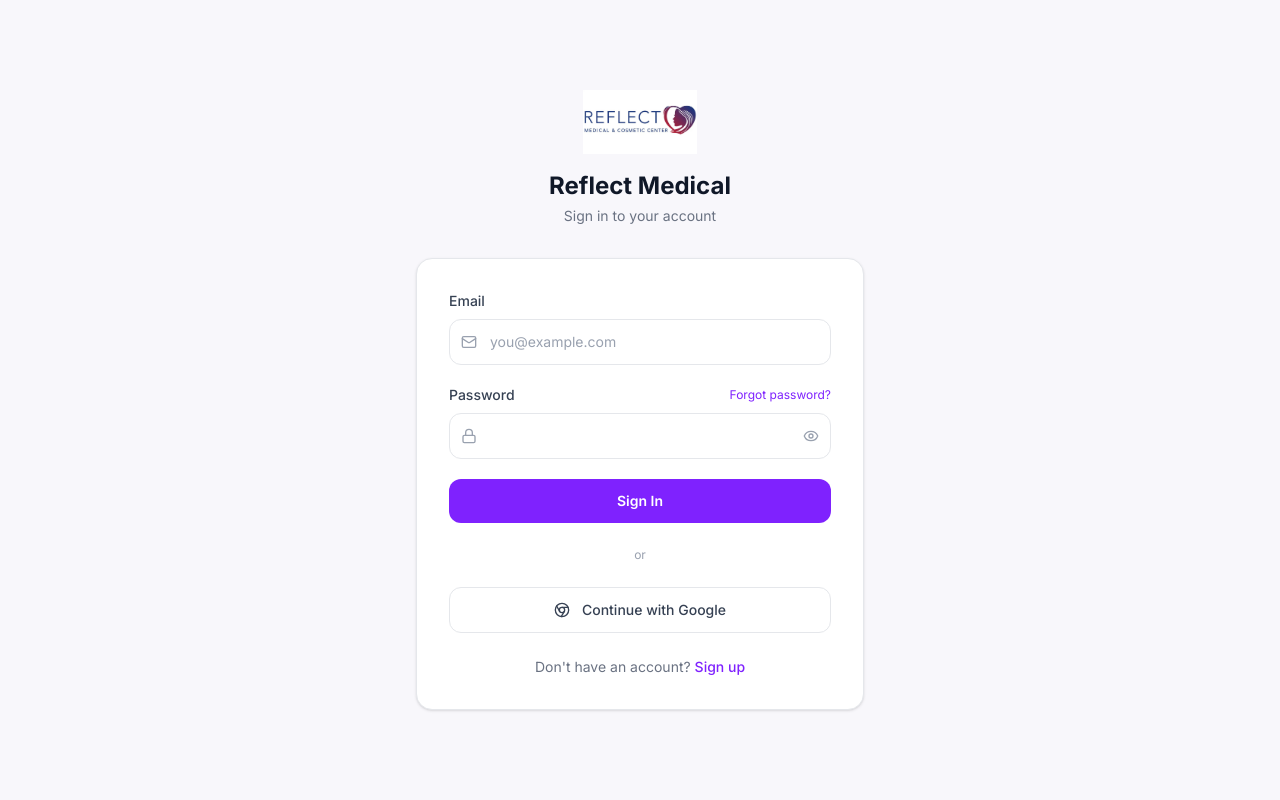
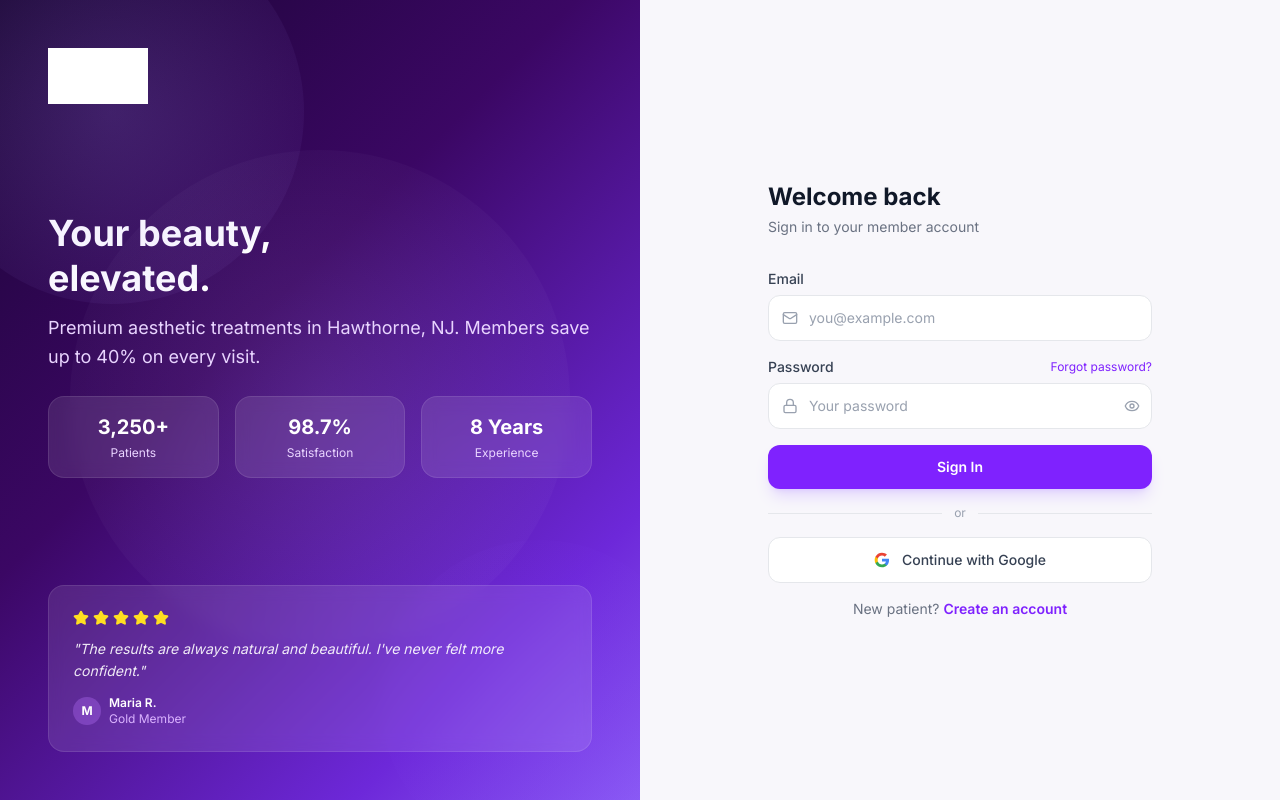
Before and after one commit to ZbienVC/ReflectMedical, a React (Vite) app: page /login in a window 1280 px wide. Built offline with nearby package versions, Linux system fonts and the light colour scheme; no server answers; the database is empty; a web font is replaced by a local one.

Commit message:
Premium login page: split-screen layout, purple gradient brand panel, testimonial, animations

```diff
--- a/src/pages/Login.tsx
+++ b/src/pages/Login.tsx
@@ -1,7 +1,7 @@
 import React, { useState } from "react";
 import { Link, useNavigate } from "react-router-dom";
 import { motion } from "framer-motion";
-import { Mail, Lock, Chrome, Eye, EyeOff } from "lucide-react";
+import { Mail, Lock, Eye, EyeOff, Sparkles, Star } from "lucide-react";
 import { useAuth } from "../AuthContext";
 
 function getFriendlyError(code: string): string {
@@ -18,6 +18,12 @@
       return "Something went wrong. Please try again.";
   }
 }
+
+const TESTIMONIALS = [
+  { text: "The results are always natural and beautiful. I've never felt more confident.", name: "Maria R.", tier: "Gold Member" },
+  { text: "Leah's attention to detail is unmatched. Worth every penny.", name: "Jennifer K.", tier: "Platinum Member" },
+  { text: "Same-day appointments and incredible care. My go-to for everything.", name: "Lisa T.", tier: "Silver Member" },
+];
 
 const Login: React.FC = () => {
   const { signIn, signInWithGoogle } = useAuth();
@@ -57,63 +63,169 @@
   };
 
   return (
-    <div className="min-h-screen bg-[#F8F7FB] dark:bg-[#0B0B0F] flex items-center justify-center px-4">
+    <div className="min-h-screen flex">
+      {/* ── Left Panel: Brand ── */}
       <motion.div
-        className="w-full max-w-md"
-        initial={{ opacity: 0, y: 24 }}
+        className="hidden lg:flex lg:w-1/2 relative overflow-hidden flex-col justify-between p-12"
+        style={{
+          background: "linear-gradient(135deg, #1a0533 0%, #3b0764 40%, #6d28d9 80%, #8b5cf6 100%)"
+        }}
+        initial={{ opacity: 0, x: -40 }}
+        animate={{ opacity: 1, x: 0 }}
+        transition={{ duration: 0.7, ease: "easeOut" }}
+      >
+        {/* Soft orb backgrounds */}
+        <div className="absolute top-[-80px] left-[-80px] w-96 h-96 rounded-full opacity-20" style={{ background: "radial-gradient(circle, #a78bfa, transparent)" }} />
+        <div className="absolute bottom-[-60px] right-[-60px] w-80 h-80 rounded-full opacity-20" style={{ background: "radial-gradient(circle, #7c3aed, transparent)" }} />
+        <div className="absolute top-1/2 left-1/2 -translate-x-1/2 -translate-y-1/2 w-[500px] h-[500px] rounded-full opacity-10" style={{ background: "radial-gradient(circle, #ddd6fe, transparent)" }} />
+
+        {/* Logo */}
+        <motion.div
+          initial={{ opacity: 0, y: -20 }}
           animate={{ opacity: 1, y: 0 }}
-        transition={{ duration: 0.4 }}
+          transition={{ delay: 0.3, duration: 0.6 }}
         >
-        {/* Logo */}
-        <div className="text-center mb-8">
           <img
             src="/reflect-logo.jpg"
             alt="Reflect Medical & Cosmetic Center"
-            className="h-16 w-auto object-contain mx-auto mb-4"
+            className="h-14 w-auto object-contain"
+            style={{ filter: "brightness(0) invert(1)", mixBlendMode: "screen" }}
           />
-          <h1 className="text-2xl font-bold text-gray-900 dark:text-white">Reflect Medical</h1>
-          <p className="text-gray-500 dark:text-gray-400 text-sm mt-1">Sign in to your account</p>
+        </motion.div>
+
+        {/* Center content */}
+        <motion.div
+          className="space-y-6"
+          initial={{ opacity: 0, y: 20 }}
+          animate={{ opacity: 1, y: 0 }}
+          transition={{ delay: 0.5, duration: 0.6 }}
+        >
+          <div>
+            <h2 className="text-4xl font-bold text-white leading-tight">
+              Your beauty,<br />elevated.
+            </h2>
+            <p className="text-purple-200 text-lg mt-3 leading-relaxed">
+              Premium aesthetic treatments in Hawthorne, NJ. Members save up to 40% on every visit.
+            </p>
           </div>
 
-        {/* Card */}
-        <div className="bg-white dark:bg-gray-800 rounded-2xl border border-gray-200 dark:border-gray-700 shadow-sm p-8">
+          {/* Stats */}
+          <div className="grid grid-cols-3 gap-4">
+            {[
+              { value: "3,250+", label: "Patients" },
+              { value: "98.7%", label: "Satisfaction" },
+              { value: "8 Years", label: "Experience" },
+            ].map((stat) => (
+              <div key={stat.label} className="bg-white/10 backdrop-blur rounded-2xl p-4 text-center border border-white/10">
+                <p className="text-white font-bold text-xl">{stat.value}</p>
+                <p className="text-purple-200 text-xs mt-1">{stat.label}</p>
+              </div>
+            ))}
+          </div>
+        </motion.div>
+
+        {/* Testimonial */}
+        <motion.div
+          initial={{ opacity: 0, y: 20 }}
+          animate={{ opacity: 1, y: 0 }}
+          transition={{ delay: 0.7, duration: 0.6 }}
+          className="bg-white/10 backdrop-blur-sm rounded-2xl p-6 border border-white/10"
+        >
+          <div className="flex gap-1 mb-3">
+            {Array.from({ length: 5 }).map((_, i) => (
+              <Star key={i} className="w-4 h-4 text-yellow-300 fill-yellow-300" />
+            ))}
+          </div>
+          <p className="text-white/90 text-sm leading-relaxed italic">"{TESTIMONIALS[0].text}"</p>
+          <div className="mt-3 flex items-center gap-2">
+            <div className="w-7 h-7 rounded-full bg-purple-400/30 flex items-center justify-center text-white text-xs font-bold">
+              {TESTIMONIALS[0].name.charAt(0)}
+            </div>
+            <div>
+              <p className="text-white text-xs font-semibold">{TESTIMONIALS[0].name}</p>
+              <p className="text-purple-300 text-xs">{TESTIMONIALS[0].tier}</p>
+            </div>
+          </div>
+        </motion.div>
+      </motion.div>
+
+      {/* ── Right Panel: Form ── */}
+      <motion.div
+        className="flex-1 flex items-center justify-center px-6 py-12 bg-[#F8F7FB] dark:bg-[#0B0B0F]"
+        initial={{ opacity: 0, x: 40 }}
+        animate={{ opacity: 1, x: 0 }}
+        transition={{ duration: 0.7, ease: "easeOut" }}
+      >
+        <div className="w-full max-w-sm">
+          {/* Mobile logo */}
+          <motion.div
+            className="lg:hidden text-center mb-8"
+            initial={{ opacity: 0, y: -10 }}
+            animate={{ opacity: 1, y: 0 }}
+            transition={{ delay: 0.2 }}
+          >
+            <img
+              src="/reflect-logo.jpg"
+              alt="Reflect Medical"
+              className="h-14 w-auto object-contain mx-auto"
+            />
+          </motion.div>
+
+          <motion.div
+            initial={{ opacity: 0, y: 16 }}
+            animate={{ opacity: 1, y: 0 }}
+            transition={{ delay: 0.3, duration: 0.5 }}
+          >
+            <h1 className="text-2xl font-bold text-gray-900 dark:text-white">Welcome back</h1>
+            <p className="text-gray-500 dark:text-gray-400 text-sm mt-1">Sign in to your member account</p>
+          </motion.div>
+
+          <motion.div
+            className="mt-8 space-y-4"
+            initial={{ opacity: 0, y: 16 }}
+            animate={{ opacity: 1, y: 0 }}
+            transition={{ delay: 0.4, duration: 0.5 }}
+          >
             {error && (
-            <div className="mb-5 px-4 py-3 rounded-xl bg-red-50 dark:bg-red-900/20 border border-red-200 dark:border-red-800 text-red-600 dark:text-red-400 text-sm">
+              <div className="px-4 py-3 rounded-xl bg-red-50 dark:bg-red-900/20 border border-red-200 dark:border-red-800 text-red-600 dark:text-red-400 text-sm">
                 {error}
               </div>
             )}
 
-          <form onSubmit={handleSubmit} className="space-y-5">
+            <form onSubmit={handleSubmit} className="space-y-4">
+              {/* Email */}
               <div>
-              <label className="block text-sm font-medium text-gray-700 dark:text-gray-300 mb-2">Email</label>
+                <label className="block text-sm font-medium text-gray-700 dark:text-gray-300 mb-1.5">Email</label>
                 <div className="relative">
-                <Mail className="absolute left-3 top-1/2 -translate-y-1/2 w-4 h-4 text-gray-400" />
+                  <Mail className="absolute left-3.5 top-1/2 -translate-y-1/2 w-4 h-4 text-gray-400" />
                   <input
                     type="email"
                     value={email}
                     onChange={(e) => setEmail(e.target.value)}
+                    placeholder="you@example.com"
                     required
-                  placeholder="you@example.com"
-                  className="w-full bg-white dark:bg-gray-700 border border-gray-200 dark:border-gray-600 rounded-xl pl-10 pr-4 py-3 text-gray-900 dark:text-white text-sm placeholder:text-gray-400 dark:placeholder:text-gray-500 focus:outline-none focus:border-violet-500 transition-colors"
+                    className="w-full bg-white dark:bg-gray-800 border border-gray-200 dark:border-gray-700 rounded-xl pl-10 pr-4 py-3 text-gray-900 dark:text-white text-sm placeholder:text-gray-400 focus:outline-none focus:ring-2 focus:ring-violet-500 focus:border-transparent transition-all"
                   />
                 </div>
               </div>
 
+              {/* Password */}
               <div>
-              <div className="flex items-center justify-between mb-2">
-                <label className="block text-sm font-medium text-gray-700 dark:text-gray-300">Password</label>
-                <Link to="/forgot-password" className="text-xs text-violet-600 dark:text-violet-400 hover:text-violet-700 dark:hover:text-violet-300 transition-colors">
+                <div className="flex items-center justify-between mb-1.5">
+                  <label className="text-sm font-medium text-gray-700 dark:text-gray-300">Password</label>
+                  <Link to="/forgot-password" className="text-xs text-violet-600 dark:text-violet-400 hover:text-violet-700 transition-colors">
                     Forgot password?
                   </Link>
                 </div>
                 <div className="relative">
-                <Lock className="absolute left-3 top-1/2 -translate-y-1/2 w-4 h-4 text-gray-400" />
+                  <Lock className="absolute left-3.5 top-1/2 -translate-y-1/2 w-4 h-4 text-gray-400" />
                   <input
                     type={showPassword ? "text" : "password"}
                     value={password}
                     onChange={(e) => setPassword(e.target.value)}
+                    placeholder="Your password"
                     required
-                  className="w-full bg-white dark:bg-gray-700 border border-gray-200 dark:border-gray-600 rounded-xl pl-10 pr-10 py-3 text-gray-900 dark:text-white text-sm focus:outline-none focus:border-violet-500 transition-colors"
+                    className="w-full bg-white dark:bg-gray-800 border border-gray-200 dark:border-gray-700 rounded-xl pl-10 pr-10 py-3 text-gray-900 dark:text-white text-sm placeholder:text-gray-400 focus:outline-none focus:ring-2 focus:ring-violet-500 focus:border-transparent transition-all"
                   />
                   <button
                     type="button"
@@ -125,37 +237,49 @@
                 </div>
               </div>
 
-            <button
+              {/* Submit */}
+              <motion.button
                 type="submit"
                 disabled={loading}
-              className="w-full bg-violet-600 hover:bg-violet-700 dark:bg-violet-500 dark:hover:bg-violet-600 disabled:opacity-60 disabled:cursor-not-allowed text-white font-semibold py-3 rounded-xl transition-all text-sm"
+                className="w-full bg-violet-600 hover:bg-violet-700 disabled:opacity-60 disabled:cursor-not-allowed text-white font-semibold py-3 rounded-xl transition-all text-sm shadow-lg shadow-violet-500/20"
+                whileHover={{ scale: 1.01 }}
+                whileTap={{ scale: 0.98 }}
               >
                 {loading ? "Signing in..." : "Sign In"}
-            </button>
+              </motion.button>
             </form>
 
-          <div className="relative my-6">
-            <div className="absolute inset-0 flex items-center">
-              <div className="w-full border-t border-gray-200 dark:border-gray-600" />
-            </div>
-            <div className="relative flex justify-center text-xs text-gray-400 dark:text-gray-500 bg-white dark:bg-gray-800 px-3">or</div>
+            {/* Divider */}
+            <div className="flex items-center gap-3">
+              <div className="flex-1 h-px bg-gray-200 dark:bg-gray-700" />
+              <span className="text-xs text-gray-400">or</span>
+              <div className="flex-1 h-px bg-gray-200 dark:bg-gray-700" />
             </div>
 
-          <button
+            {/* Google */}
+            <motion.button
               onClick={handleGoogle}
               disabled={googleLoading}
-            className="w-full flex items-center justify-center gap-3 bg-white dark:bg-gray-700 hover:bg-gray-50 dark:hover:bg-gray-600 disabled:opacity-60 border border-gray-200 dark:border-gray-600 text-gray-700 dark:text-gray-200 font-medium py-3 rounded-xl transition-all text-sm"
+              className="w-full flex items-center justify-center gap-3 bg-white dark:bg-gray-800 border border-gray-200 dark:border-gray-700 text-gray-700 dark:text-gray-300 font-medium py-3 rounded-xl text-sm hover:bg-gray-50 dark:hover:bg-gray-700 transition-all disabled:opacity-60"
+              whileHover={{ scale: 1.01 }}
+              whileTap={{ scale: 0.98 }}
             >
-            <Chrome className="w-4 h-4" />
+              <svg className="w-4 h-4" viewBox="0 0 24 24">
+                <path fill="#4285F4" d="M22.56 12.25c0-.78-.07-1.53-.2-2.25H12v4.26h5.92c-.26 1.37-1.04 2.53-2.21 3.31v2.77h3.57c2.08-1.92 3.28-4.74 3.28-8.09z"/>
+                <path fill="#34A853" d="M12 23c2.97 0 5.46-.98 7.28-2.66l-3.57-2.77c-.98.66-2.23 1.06-3.71 1.06-2.86 0-5.29-1.93-6.16-4.53H2.18v2.84C3.99 20.53 7.7 23 12 23z"/>
+                <path fill="#FBBC05" d="M5.84 14.09c-.22-.66-.35-1.36-.35-2.09s.13-1.43.35-2.09V7.07H2.18C1.43 8.55 1 10.22 1 12s.43 3.45 1.18 4.93l2.85-2.22.81-.62z"/>
+                <path fill="#EA4335" d="M12 5.38c1.62 0 3.06.56 4.21 1.64l3.15-3.15C17.45 2.09 14.97 1 12 1 7.7 1 3.99 3.47 2.18 7.07l3.66 2.84c.87-2.6 3.3-4.53 6.16-4.53z"/>
+              </svg>
               {googleLoading ? "Connecting..." : "Continue with Google"}
-          </button>
+            </motion.button>
 
-          <p className="text-center text-sm text-gray-500 dark:text-gray-400 mt-6">
-            Don't have an account?{" "}
-            <Link to="/signup" className="text-violet-600 dark:text-violet-400 hover:text-violet-700 dark:hover:text-violet-300 font-medium transition-colors">
-              Sign up
+            <p className="text-center text-sm text-gray-500 dark:text-gray-400">
+              New patient?{" "}
+              <Link to="/signup" className="text-violet-600 dark:text-violet-400 hover:text-violet-700 font-semibold transition-colors">
+                Create an account
               </Link>
             </p>
+          </motion.div>
         </div>
       </motion.div>
     </div>
```
Lines whose indentation alone changed are shown as unchanged.
